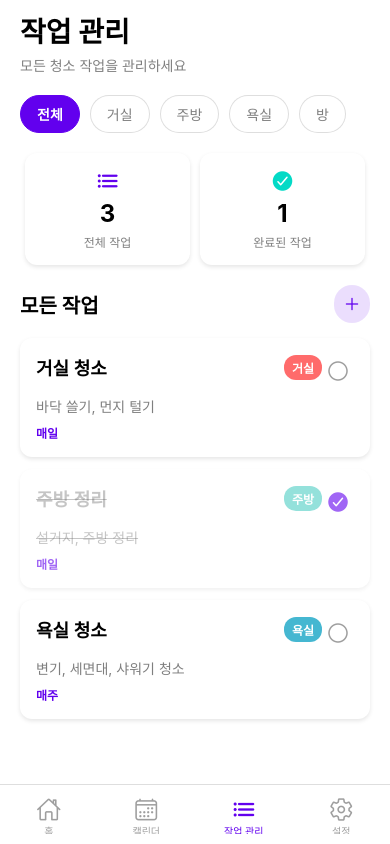
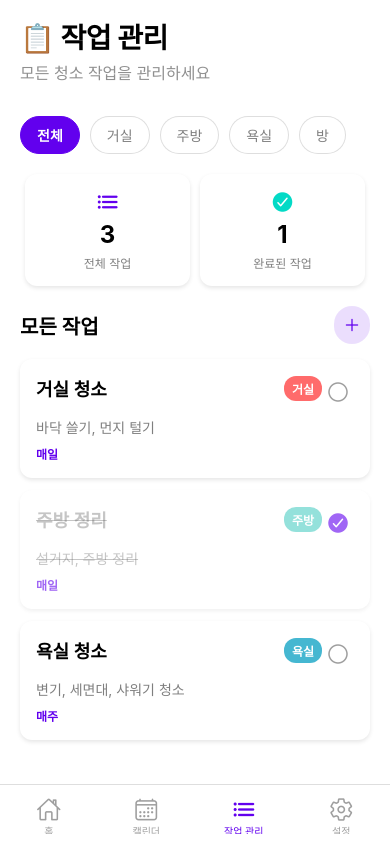
Before and after one commit to mungyun1/cleanit, a React Native app: screen /TaskManagement in a window 390 px wide. Built offline with nearby package versions, Linux system fonts and the light colour scheme.

Commit message:
Feat: 헤더 생성

```diff
--- /dev/null
+++ b/src/components/Header.tsx
@@ -0,0 +1,61 @@
+import React from "react";
+import { View, Text, StyleSheet } from "react-native";
+import { COLORS, TYPOGRAPHY } from "../constants";
+
+interface HeaderProps {
+  title: string;
+  subtitle?: string;
+  showMenuButton?: boolean;
+  showBackButton?: boolean;
+  onMenuPress?: () => void;
+  onBackPress?: () => void;
+  rightComponent?: React.ReactNode;
+}
+
+const Header: React.FC<HeaderProps> = ({ title, subtitle }) => {
+  return (
+    <View style={styles.container}>
+      <View style={styles.content}>
+        <View style={styles.textContainer}>
+          <Text style={styles.title}>{title}</Text>
+          {subtitle && <Text style={styles.subtitle}>{subtitle}</Text>}
+        </View>
+      </View>
+    </View>
+  );
+};
+
+const styles = StyleSheet.create({
+  container: {
+    backgroundColor: COLORS.background,
+    paddingTop: 16,
+    paddingBottom: 12,
+  },
+  content: {
+    flexDirection: "row",
+    alignItems: "center",
+    paddingHorizontal: 20,
+  },
+  textContainer: {
+    flex: 1,
+  },
+  rightContainer: {
+    marginLeft: 16,
+  },
+  title: {
+    ...TYPOGRAPHY.h1,
+    color: COLORS.onBackground,
+    fontSize: 28,
+    fontWeight: "700",
+    letterSpacing: -0.5,
+  },
+  subtitle: {
+    ...TYPOGRAPHY.body2,
+    color: COLORS.onBackground + "70",
+    marginTop: 4,
+    fontSize: 16,
+    fontWeight: "400",
+  },
+});
+
+export default Header;
--- a/src/screens/AddTaskScreen.tsx
+++ b/src/screens/AddTaskScreen.tsx
@@ -1,8 +1,37 @@
 import React from "react";
-import { View, Text } from "react-native";
+import { View, Text, StyleSheet } from "react-native";
+import { COLORS, TYPOGRAPHY } from "../constants";
+import Header from "../components/Header";
+
 const AddTaskScreen = () => (
-  <View>
-    <Text>청소 항목 추가 화면</Text>
+  <View style={styles.container}>
+    <Header
+      title="➕ 새 작업 추가"
+      subtitle="새로운 청소 작업을 추가하세요"
+      showBackButton={true}
+      onBackPress={() => console.log("뒤로가기")}
+    />
+    <View style={styles.content}>
+      <Text style={styles.placeholderText}>청소 항목 추가 화면</Text>
+    </View>
   </View>
 );
+
+const styles = StyleSheet.create({
+  container: {
+    flex: 1,
+    backgroundColor: COLORS.background,
+  },
+  content: {
+    flex: 1,
+    justifyContent: "center",
+    alignItems: "center",
+    padding: 20,
+  },
+  placeholderText: {
+    ...TYPOGRAPHY.body1,
+    color: COLORS.onBackground + "60",
+  },
+});
+
 export default AddTaskScreen;
--- a/src/screens/CalendarScreen.tsx
+++ b/src/screens/CalendarScreen.tsx
@@ -1,8 +1,8 @@
 import React, { useState, useEffect } from "react";
 import { View, Text, StyleSheet, ScrollView } from "react-native";
-import { SafeAreaView } from "react-native-safe-area-context";
 import { Calendar, DateData } from "react-native-calendars";
 import { COLORS, TYPOGRAPHY } from "../constants";
+import Header from "../components/Header";
 import {
   CALENDAR_MOCK_DATA,
   MONTHLY_STATS_MOCK,
@@ -63,16 +63,18 @@ const CalendarScreen: React.FC = () => {
   );
 
   return (
-    <SafeAreaView style={styles.container} edges={["top"]}>
+    <View style={styles.container}>
       <ScrollView
         style={styles.scrollView}
         showsVerticalScrollIndicator={false}
+        contentContainerStyle={styles.scrollContent}
       >
-        <View style={styles.header}>
-          <Text style={styles.title}>캘린더</Text>
-          <Text style={styles.subtitle}>청소 기록 및 계획</Text>
-        </View>
-
+        <Header
+          title="📅 캘린더"
+          subtitle="청소 기록 및 계획"
+          showMenuButton={true}
+          onMenuPress={() => console.log("메뉴 버튼 클릭")}
+        />
         <View style={styles.calendarContainer}>
           <Text style={styles.sectionTitle}>이번 달 청소 현황</Text>
           <View style={styles.calendarWrapper}>
@@ -128,7 +130,7 @@ const CalendarScreen: React.FC = () => {
           </View>
         </View>
       </ScrollView>
-    </SafeAreaView>
+    </View>
   );
 };
 
@@ -139,6 +141,9 @@ const styles = StyleSheet.create({
   },
   scrollView: {
     flex: 1,
+  },
+  scrollContent: {
+    paddingBottom: 20,
   },
   header: {
     padding: 20,
@@ -155,7 +160,7 @@ const styles = StyleSheet.create({
   },
   calendarContainer: {
     paddingHorizontal: 20,
-    marginBottom: 20,
+    marginVertical: 20,
   },
   sectionTitle: {
     ...TYPOGRAPHY.h3,
--- a/src/screens/EditTaskScreen.tsx
+++ b/src/screens/EditTaskScreen.tsx
@@ -1,8 +1,37 @@
 import React from "react";
-import { View, Text } from "react-native";
+import { View, Text, StyleSheet } from "react-native";
+import { COLORS, TYPOGRAPHY } from "../constants";
+import Header from "../components/Header";
+
 const EditTaskScreen = () => (
-  <View>
-    <Text>청소 항목 수정 화면</Text>
+  <View style={styles.container}>
+    <Header
+      title="✏️ 작업 수정"
+      subtitle="청소 작업을 수정하세요"
+      showBackButton={true}
+      onBackPress={() => console.log("뒤로가기")}
+    />
+    <View style={styles.content}>
+      <Text style={styles.placeholderText}>청소 항목 수정 화면</Text>
+    </View>
   </View>
 );
+
+const styles = StyleSheet.create({
+  container: {
+    flex: 1,
+    backgroundColor: COLORS.background,
+  },
+  content: {
+    flex: 1,
+    justifyContent: "center",
+    alignItems: "center",
+    padding: 20,
+  },
+  placeholderText: {
+    ...TYPOGRAPHY.body1,
+    color: COLORS.onBackground + "60",
+  },
+});
+
 export default EditTaskScreen;
--- a/src/screens/HomeScreen.tsx
+++ b/src/screens/HomeScreen.tsx
@@ -6,11 +6,33 @@ import {
   ScrollView,
   TouchableOpacity,
 } from "react-native";
-import { SafeAreaView } from "react-native-safe-area-context";
 import { COLORS, TYPOGRAPHY } from "../constants";
 import CleaningTaskItem from "../components/CleaningTaskItem";
+import Header from "../components/Header";
 
 const HomeScreen: React.FC = () => {
+  // 오늘 날짜 포맷팅
+  const getTodayDate = () => {
+    const today = new Date();
+    const year = today.getFullYear();
+    const month = today.getMonth() + 1;
+    const date = today.getDate();
+    const dayOfWeek = today.getDay();
+
+    const dayNames = ["일", "월", "화", "수", "목", "금", "토"];
+    const dayName = dayNames[dayOfWeek];
+
+    return {
+      fullDate: `${year}년 ${month}월 ${date}일`,
+      dayName: dayName,
+      date: date,
+      month: month,
+      year: year,
+    };
+  };
+
+  const todayInfo = getTodayDate();
+
   // 임시 데이터
   const todayTasks = [
     {
@@ -36,14 +58,28 @@ const HomeScreen: React.FC = () => {
   ];
 
   return (
-    <SafeAreaView style={styles.container} edges={["top"]}>
+    <View style={styles.container}>
       <ScrollView
         style={styles.scrollView}
         showsVerticalScrollIndicator={false}
+        contentContainerStyle={styles.scrollContent}
       >
-        <View style={styles.header}>
-          <Text style={styles.title}>오늘의 청소</Text>
-          <Text style={styles.subtitle}>2024년 1월 15일</Text>
+        <Header title="🏠 청소 체크리스트" subtitle="체크리스트를 확인하세요" />
+
+        {/* 오늘 날짜 표시 */}
+        <View style={styles.dateContainer}>
+          <View style={styles.dateCard}>
+            <View style={styles.calendarBody}>
+              <View style={styles.dateCircle}>
+                <Text style={styles.dateNumber}>{todayInfo.date}</Text>
+                <Text style={styles.dayText}>{todayInfo.dayName}</Text>
+              </View>
+              <View style={styles.dateInfo}>
+                <Text style={styles.fullDate}>{todayInfo.fullDate}</Text>
+                <Text style={styles.todayLabel}>오늘</Text>
+              </View>
+            </View>
+          </View>
         </View>
 
         <View style={styles.statsContainer}>
@@ -72,7 +108,7 @@ const HomeScreen: React.FC = () => {
           <Text style={styles.addButtonText}>+ 새 작업 추가</Text>
         </TouchableOpacity>
       </ScrollView>
-    </SafeAreaView>
+    </View>
   );
 };
 
@@ -84,18 +120,96 @@ const styles = StyleSheet.create({
   scrollView: {
     flex: 1,
   },
-  header: {
+  scrollContent: {
+    paddingBottom: 20,
+  },
+  dateContainer: {
+    paddingHorizontal: 20,
+    marginVertical: 20,
+  },
+  dateCard: {
+    backgroundColor: COLORS.surface,
     padding: 20,
-    paddingTop: 10,
+    borderRadius: 16,
+    shadowColor: COLORS.onBackground,
+    shadowOffset: { width: 0, height: 4 },
+    shadowOpacity: 0.15,
+    shadowRadius: 8,
+    elevation: 5,
+    borderWidth: 1,
+    borderColor: COLORS.onBackground + "10",
   },
-  title: {
+  calendarHeader: {
+    flexDirection: "row",
+    justifyContent: "space-between",
+    alignItems: "center",
+    width: "100%",
+    marginBottom: 15,
+    paddingBottom: 10,
+    borderBottomWidth: 1,
+    borderBottomColor: COLORS.onBackground + "20",
+  },
+  monthText: {
+    ...TYPOGRAPHY.h2,
+    color: COLORS.primary,
+    fontWeight: "700",
+  },
+  yearText: {
+    ...TYPOGRAPHY.h3,
+    color: COLORS.onBackground + "70",
+    fontWeight: "500",
+  },
+  calendarBody: {
+    flexDirection: "row",
+    justifyContent: "space-between",
+    alignItems: "center",
+    width: "100%",
+  },
+  dateCircle: {
+    width: 70,
+    height: 70,
+    borderRadius: 35,
+    backgroundColor: COLORS.primary,
+    justifyContent: "center",
+    alignItems: "center",
+    shadowColor: COLORS.primary,
+    shadowOffset: { width: 0, height: 3 },
+    shadowOpacity: 0.3,
+    shadowRadius: 6,
+    elevation: 4,
+  },
+  dateNumber: {
     ...TYPOGRAPHY.h1,
+    color: COLORS.onPrimary,
+    fontWeight: "700",
+    fontSize: 28,
+  },
+  dayText: {
+    ...TYPOGRAPHY.caption,
+    color: COLORS.onPrimary + "90",
+    fontSize: 12,
+    fontWeight: "500",
+    marginTop: -2,
+  },
+  dateInfo: {
+    flex: 1,
+    alignItems: "flex-end",
+  },
+  fullDate: {
+    ...TYPOGRAPHY.h3,
     color: COLORS.onBackground,
     marginBottom: 5,
+    fontWeight: "600",
   },
-  subtitle: {
-    ...TYPOGRAPHY.body2,
-    color: COLORS.onBackground + "80",
+  todayLabel: {
+    ...TYPOGRAPHY.caption,
+    color: COLORS.primary,
+    fontWeight: "600",
+    backgroundColor: COLORS.primary + "20",
+    paddingHorizontal: 8,
+    paddingVertical: 2,
+    borderRadius: 10,
+    overflow: "hidden",
   },
   statsContainer: {
     flexDirection: "row",
--- a/src/screens/SettingsScreen.tsx
+++ b/src/screens/SettingsScreen.tsx
@@ -7,9 +7,9 @@ import {
   TouchableOpacity,
   Switch,
 } from "react-native";
-import { SafeAreaView } from "react-native-safe-area-context";
 import { Ionicons } from "@expo/vector-icons";
 import { COLORS, TYPOGRAPHY } from "../constants";
+import Header from "../components/Header";
 
 const SettingsScreen: React.FC = () => {
   const [notifications, setNotifications] = React.useState(true);
@@ -58,16 +58,18 @@ const SettingsScreen: React.FC = () => {
   ];
 
   return (
-    <SafeAreaView style={styles.container} edges={["top"]}>
+    <View style={styles.container}>
       <ScrollView
         style={styles.scrollView}
         showsVerticalScrollIndicator={false}
+        contentContainerStyle={styles.scrollContent}
       >
-        <View style={styles.header}>
-          <Text style={styles.title}>설정</Text>
-          <Text style={styles.subtitle}>앱 설정을 관리하세요</Text>
-        </View>
-
+        <Header
+          title="⚙️ 설정"
+          subtitle="앱 설정을 관리하세요"
+          showMenuButton={true}
+          onMenuPress={() => console.log("메뉴 버튼 클릭")}
+        />
         <View style={styles.section}>
           <Text style={styles.sectionTitle}>일반</Text>
           {settingsItems.slice(0, 2).map((item) => (
@@ -164,7 +166,7 @@ const SettingsScreen: React.FC = () => {
           <Text style={styles.footerSubtext}>개인 청소 관리 도우미</Text>
         </View>
       </ScrollView>
-    </SafeAreaView>
+    </View>
   );
 };
 
@@ -175,6 +177,9 @@ const styles = StyleSheet.create({
   },
   scrollView: {
     flex: 1,
+  },
+  scrollContent: {
+    paddingBottom: 20,
   },
   header: {
     padding: 20,
--- a/src/screens/TaskManagementScreen.tsx
+++ b/src/screens/TaskManagementScreen.tsx
@@ -6,10 +6,10 @@ import {
   ScrollView,
   TouchableOpacity,
 } from "react-native";
-import { SafeAreaView } from "react-native-safe-area-context";
 import { Ionicons } from "@expo/vector-icons";
 import { COLORS, TYPOGRAPHY } from "../constants";
 import CleaningTaskItem from "../components/CleaningTaskItem";
+import Header from "../components/Header";
 
 const TaskManagementScreen: React.FC = () => {
   // 임시 데이터
@@ -53,16 +53,18 @@ const TaskManagementScreen: React.FC = () => {
   const spaces = ["거실", "주방", "욕실", "방"];
 
   return (
-    <SafeAreaView style={styles.container} edges={["top"]}>
+    <View style={styles.container}>
       <ScrollView
         style={styles.scrollView}
         showsVerticalScrollIndicator={false}
+        contentContainerStyle={styles.scrollContent}
       >
-        <View style={styles.header}>
-          <Text style={styles.title}>작업 관리</Text>
-          <Text style={styles.subtitle}>모든 청소 작업을 관리하세요</Text>
-        </View>
-
+        <Header
+          title="📋 작업 관리"
+          subtitle="모든 청소 작업을 관리하세요"
+          showMenuButton={true}
+          onMenuPress={() => console.log("메뉴 버튼 클릭")}
+        />
         <View style={styles.filtersContainer}>
           <ScrollView horizontal showsHorizontalScrollIndicator={false}>
             <TouchableOpacity
@@ -112,7 +114,7 @@ const TaskManagementScreen: React.FC = () => {
           ))}
         </View>
       </ScrollView>
-    </SafeAreaView>
+    </View>
   );
 };
 
@@ -123,6 +125,9 @@ const styles = StyleSheet.create({
   },
   scrollView: {
     flex: 1,
+  },
+  scrollContent: {
+    paddingBottom: 20,
   },
   header: {
     padding: 20,
@@ -139,7 +144,7 @@ const styles = StyleSheet.create({
   },
   filtersContainer: {
     paddingHorizontal: 20,
-    marginBottom: 20,
+    marginVertical: 20,
   },
   filterButton: {
     backgroundColor: COLORS.surface,
```
Also changed, not shown: package.json (+10 -0 lines), 1 other file (tests, documents, lock files or other folders).
